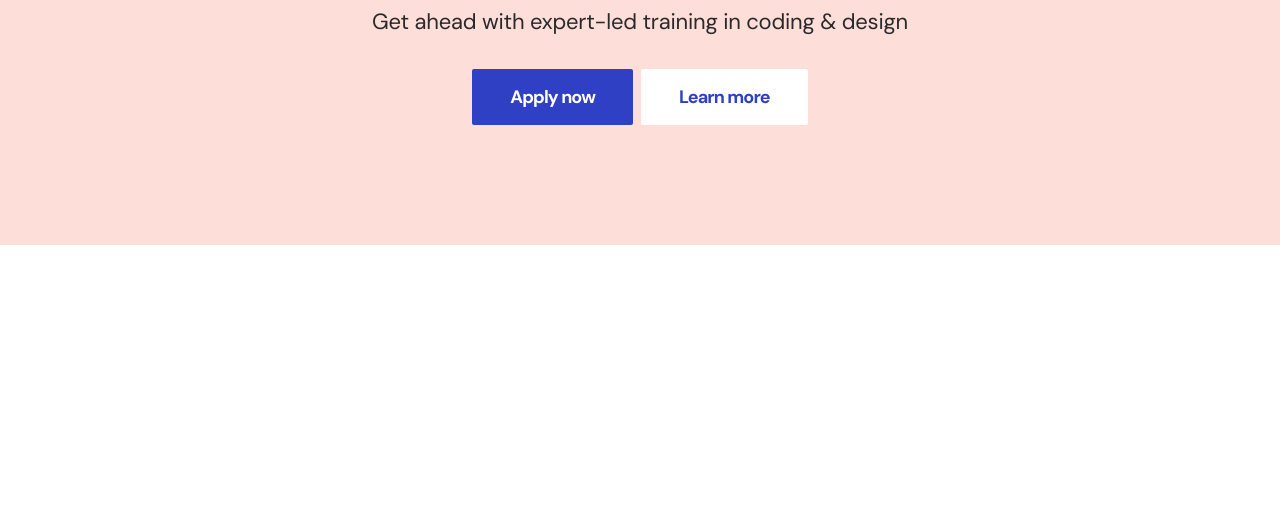
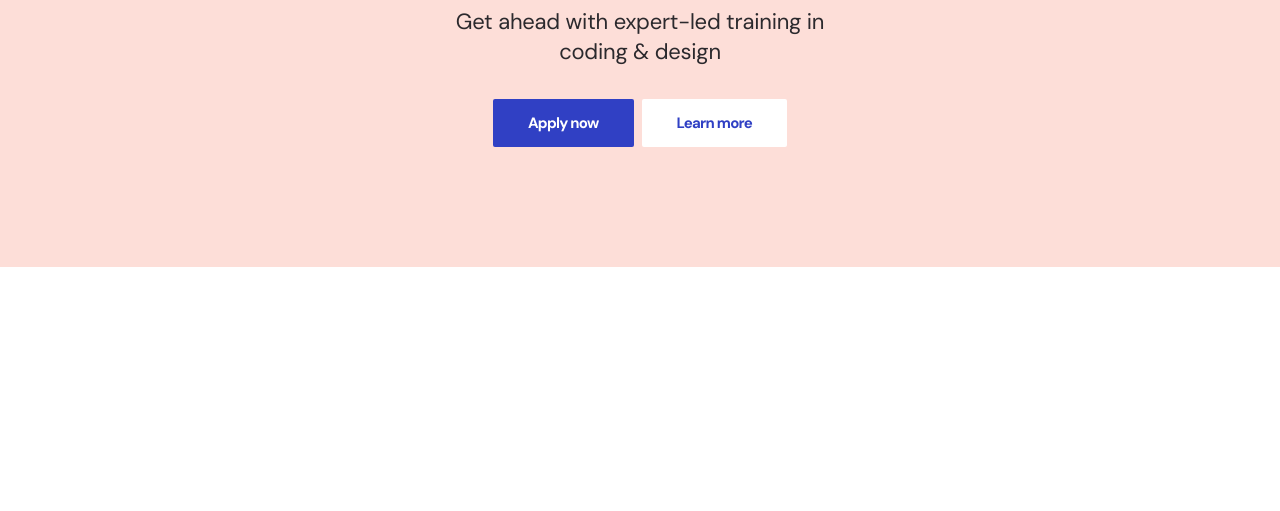
Before and after one commit to jjori-master/exercise-html-markup, a website: page BUGLESS-CSS/final_project/index.html in a window 1280 px wide. Shown: the part 289-800 px from the top of the page. Drawn offline with Linux system fonts and the light colour scheme.

Commit message:
동영상 풀이 리뷰 반영 - Button 클래스 이름 변경
 - Button의 경우 하나의 Section에서만 사용되는 것이 아니기 때문에 Global한 클래스 이름을 할당합니다.
 - landing-title에 color 누락 수정

```diff
--- a/BUGLESS-CSS/final_project/index.html
+++ b/BUGLESS-CSS/final_project/index.html
@@ -24,11 +24,11 @@
                 Change your career,<br />Change your life
               </h1>
               <p class="landing-desc">
-                Get ahead with expert-led training in coding & design
+                Get ahead with expert-led training in<br />coding & design
               </p>
-              <div class="landing-button-group">
-                <a href="#" class="button">Apply now</a>
-                <a href="#" class="button reverted">Learn more</a>
+              <div class="button-group">
+                <a href="#" class="fill-button">Apply now</a>
+                <a href="#" class="fill-button inverted">Learn more</a>
               </div>
             </div>
           </div>
--- a/BUGLESS-CSS/final_project/style.css
+++ b/BUGLESS-CSS/final_project/style.css
@@ -53,7 +53,17 @@ p {
   letter-spacing: -0.01em;
 }
 
-.button {
+.button-group {
+  display: flex;
+  justify-content: center;
+  align-items: center;
+}
+
+.button-group .fill-button:first-child {
+  margin-right: 8px;
+}
+
+.fill-button {
   font-size: 15px;
   line-height: 1.6;
   letter-spacing: -0.05em;
@@ -64,7 +74,7 @@ p {
   font-weight: 700;
 }
 
-.button.reverted {
+.fill-button.inverted {
   color: #3040c4;
   background-color: #fff;
 }
@@ -91,20 +101,11 @@ p {
   line-height: 1;
   letter-spacing: -0.05em;
   margin-bottom: 24px;
+  color: #2B292D;
 }
 
 .landing-desc {
   margin-bottom: 20px;
-}
-
-.landing-button-group {
-  display: flex;
-  justify-content: center;
-  align-items: center;
-}
-
-.landing-button-group .button:first-child {
-  margin-right: 8px;
 }
 
 /* >= 768px (Desktop) */
```
